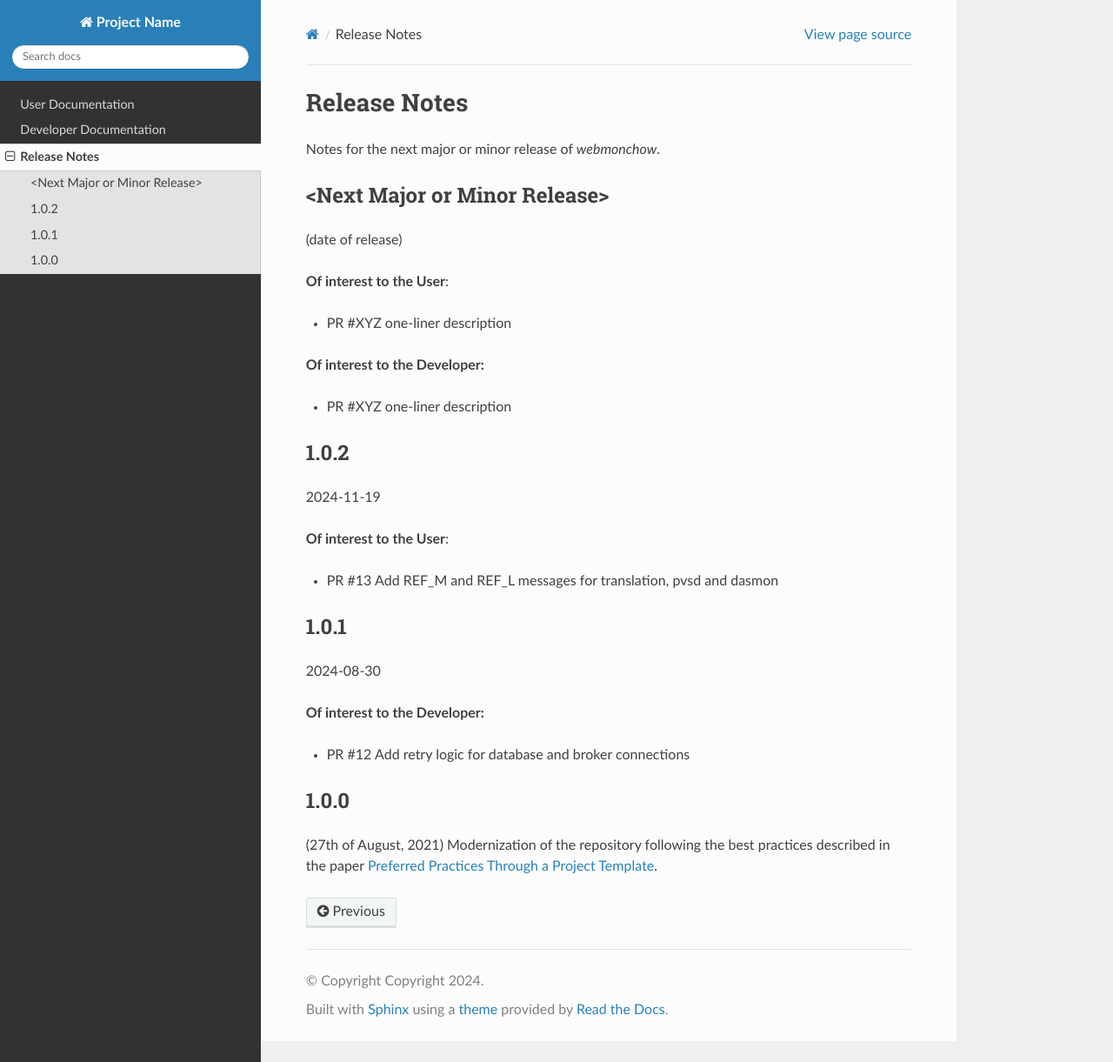
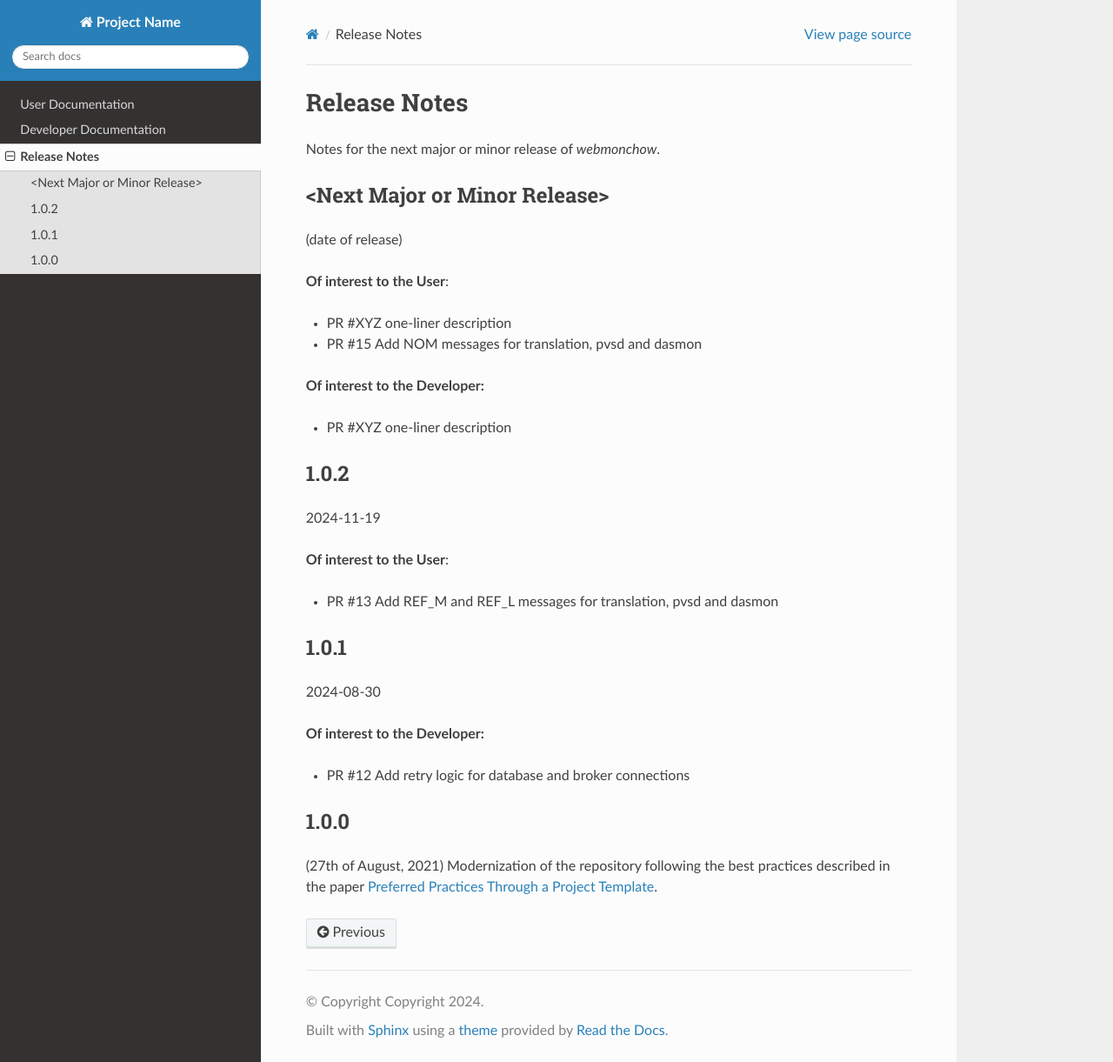
Before and after one commit to neutrons/webmonchow, a Sphinx documentation site: the page built from docs/releases.rst, in a window 1280 px wide and 1221 px high. Shown: the whole window at 87% size. Built offline with Sphinx 7.4.7 and the Read the Docs theme 3.1.0, drawn with Linux system fonts in a browser that asks for light colours; the version number could not be read and is left out.

Commit message:
Add instrument NOM for time limit test (#15)
* add instrument NOM

```diff
--- a/docs/releases.rst
+++ b/docs/releases.rst
@@ -12,6 +12,7 @@ Notes for the next major or minor release of `webmonchow`.
 **Of interest to the User**:
 
 - PR #XYZ one-liner description
+- PR #15 Add NOM messages for translation, pvsd and dasmon
 
 **Of interest to the Developer:**
 
```
Also changed, not shown: 4 other files.
